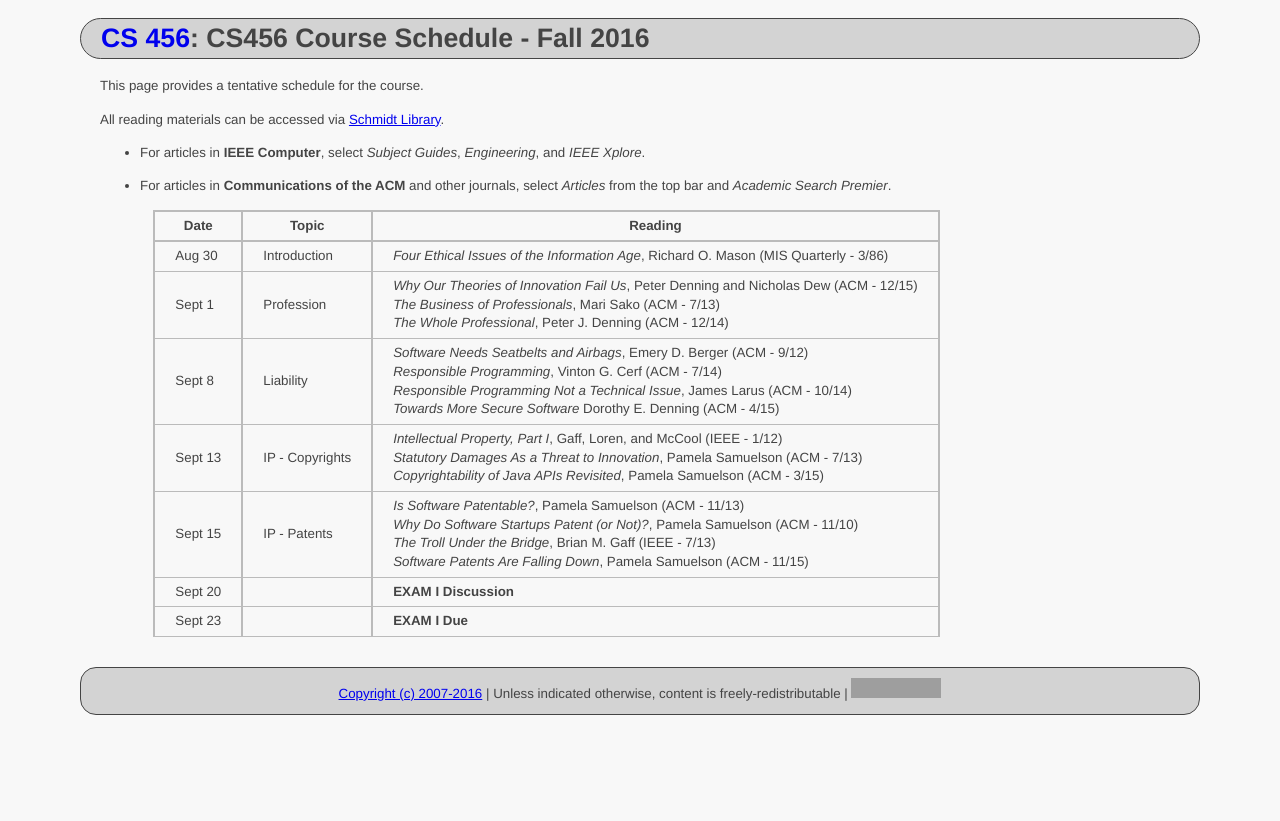
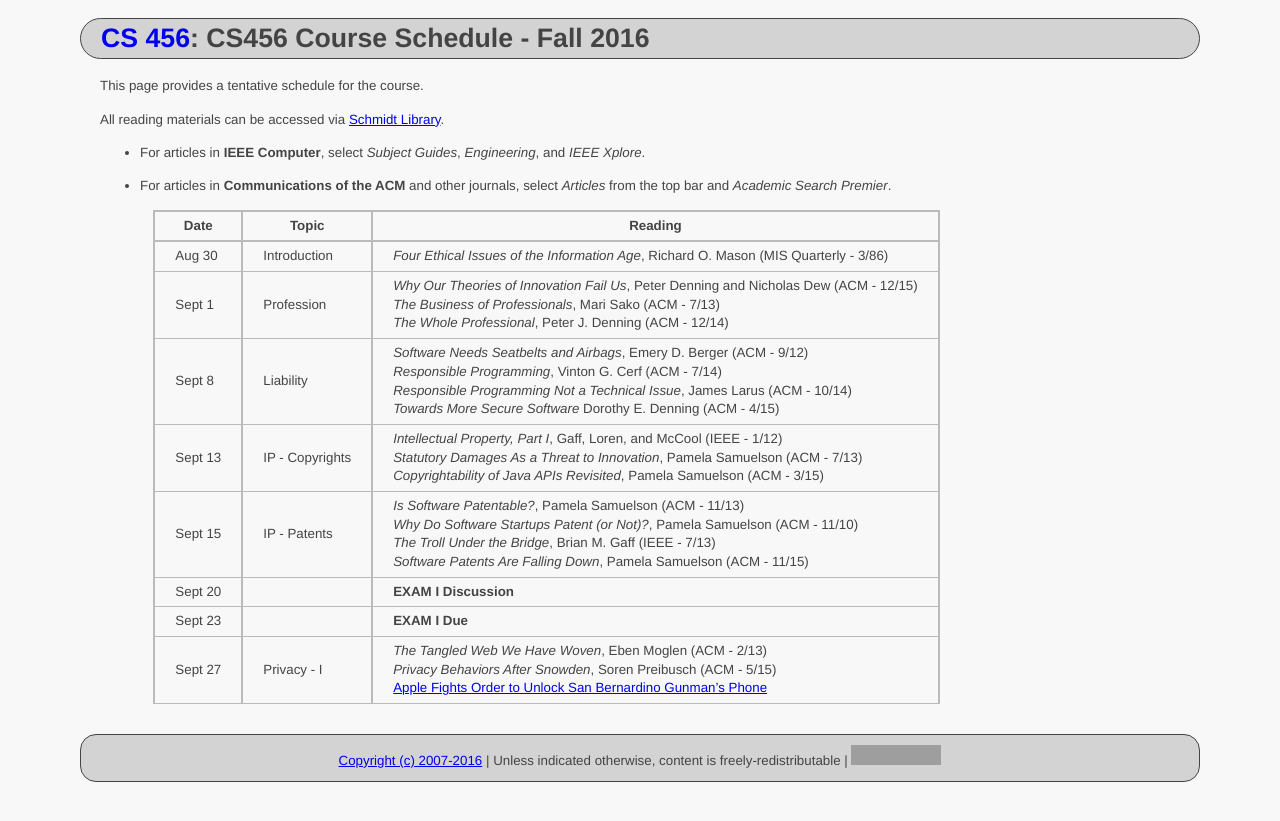
Before and after one commit to ycpcs/cs456-fall2016, a Jekyll site: the page built from schedule/index.md, in a window 1280 px wide. Shown: the top 821 px of the page. Built offline with Jekyll 4.4.1, drawn with Linux system fonts in a browser that asks for light colours; grey boxes are pictures that could not be loaded.

Commit message:
add privacy articles
add privacy articles

```diff
--- a/schedule/index.md
+++ b/schedule/index.md
@@ -21,6 +21,7 @@ All reading materials can be accessed via [Schmidt Library](http://library.ycp.e
 > Sept 15 | IP - Patents    | *Is Software Patentable?*, Pamela Samuelson (ACM - 11/13) <br /> *Why Do Software Startups Patent (or Not)?*, Pamela Samuelson (ACM - 11/10) <br/> *The Troll Under the Bridge*, Brian M. Gaff (IEEE - 7/13) <br /> *Software Patents Are Falling Down*, Pamela Samuelson (ACM - 11/15) |
 > Sept 20 |                 | **EXAM I Discussion** |
 > Sept 23 |                 | **EXAM I Due** |
+> Sept 27 | Privacy - I     | *The Tangled Web We Have Woven*, Eben Moglen (ACM - 2/13) <br /> *Privacy Behaviors After Snowden*, Soren Preibusch (ACM - 5/15) <br /> [Apple Fights Order to Unlock San Bernardino Gunman's Phone](http://www.nytimes.com/2016/02/18/technology/apple-timothy-cook-fbi-san-bernardino.html?_r=0) |
 
 
 
```
